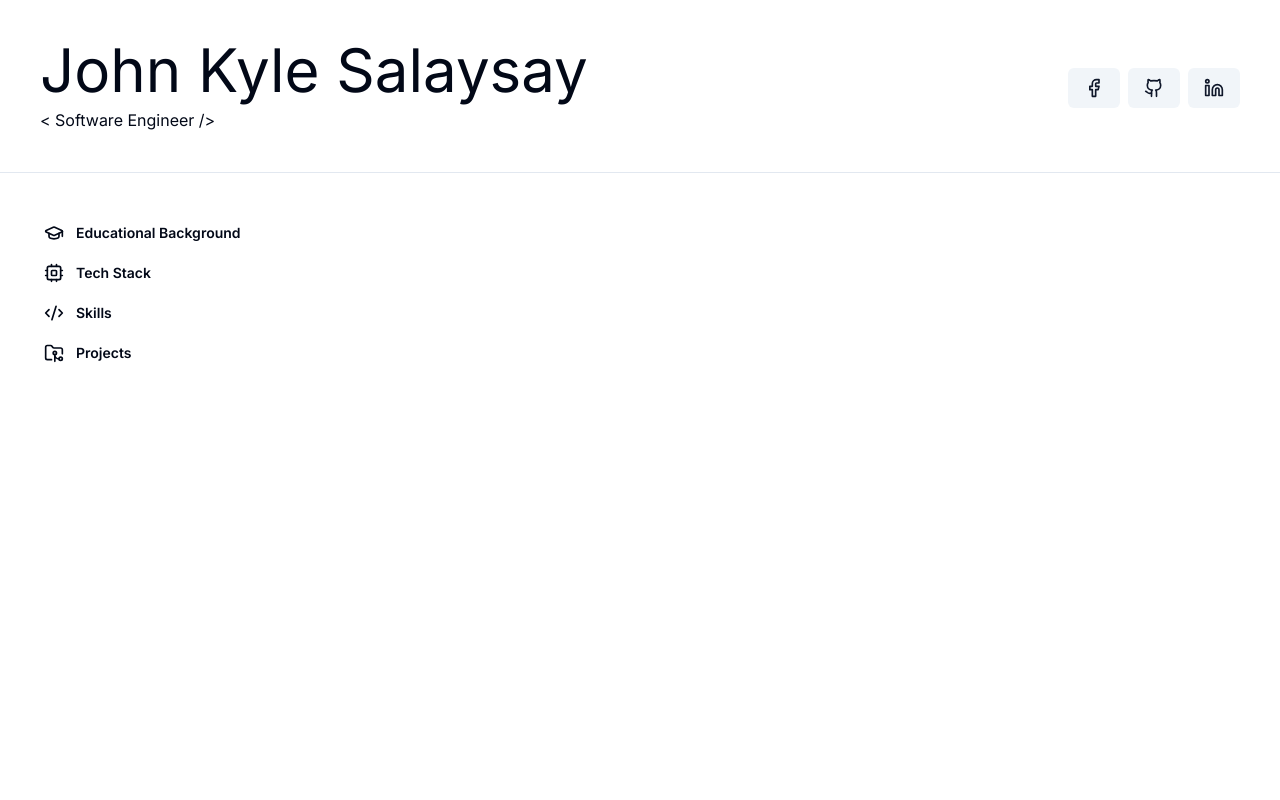
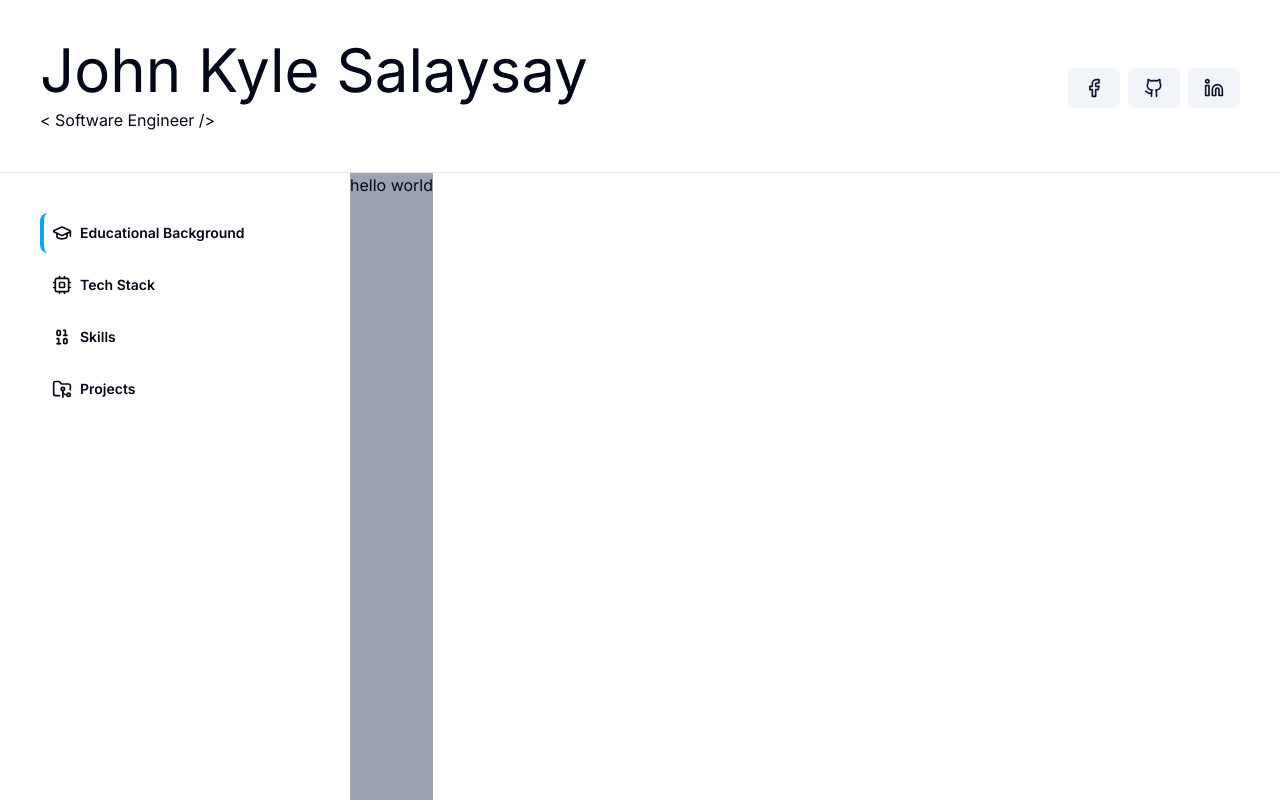
Before and after one commit to foursalaysay/last-portfolio, a Next.js app: page / in a window 1280 px wide. Shown: the top 800 px of the page. Built offline with nearby package versions, Linux system fonts and the light colour scheme.

Commit message:
making portfolio

```diff
--- /dev/null
+++ b/src/app/components/icon.tsx
@@ -0,0 +1,32 @@
+
+import { motion } from 'framer-motion'
+
+import React from 'react'
+
+export default function Icon() {
+
+    const icon = {
+        hidden: {
+          pathLength: 0,
+          fill: "rgba(255, 255, 255, 1)"
+        },
+        visible: {
+          pathLength: 1,
+          fill: "#049fbb"
+        }
+      };
+
+  return (
+    <div>
+        <svg xmlns="http://www.w3.org/2000/svg" viewBox="0 0 100 100">
+            <motion.path
+                d="M25 100V0H15V75L50 100L85 75V0H75V100H65V25L50 40L35 25V100H25ZM85 25V40L65 60V25H85Z"
+                variants={icon}
+                initial="hidden"
+                animate="visible"
+            />
+    </svg>
+
+    </div>
+  )
+}
--- a/src/app/components/main-content.tsx
+++ b/src/app/components/main-content.tsx
@@ -3,9 +3,9 @@ import { ScrollArea } from '@/components/ui/scroll-area'
 
 export default function MainContent() {
   return (
-    <ScrollArea className="w-calc([100vw - 400px]) h-full">
-        <div id='section-1' className='h-96 bg-gray-400 w-full'>
-            <h1   h1>hello world</h1>
+    <>
+        <div id='section-1' className=' bg-gray-400 w-calc([100vw - 350px]) h-screen'>
+            <h1>hello world</h1>
         </div>
         <div id='section-2' className='h-screen bg-orange-400 w-full'>
             <h1>hello world</h1>
@@ -16,6 +16,6 @@ export default function MainContent() {
         <div id='section-4' className='h-screen bg-orange-400 w-full'>
             <h1>hello world</h1>
         </div>
-    </ScrollArea>
+    </>
   )
 }
--- a/src/app/components/sidecontent.tsx
+++ b/src/app/components/sidecontent.tsx
@@ -1,7 +1,12 @@
-import React from 'react';
-import { GraduationCap, Cpu, CodeXml, FolderGit2, LucideIcon } from 'lucide-react';
 
-import { Link, animateScroll as scroll } from "react-scroll";
+import React, { useState, useEffect } from 'react';
+import { GraduationCap, Cpu, Binary , FolderGit2, LucideIcon } from 'lucide-react';
+
+import { Link } from "react-scroll";
+import { motion } from 'framer-motion'
+import { Secular_One } from 'next/font/google';
+
+
 
 export interface sideCProps {
   sideCProps: sideCType[];
@@ -30,7 +35,7 @@ const sidecons: sideCType[] = [
   {
     id: 3,
     sideC: 'Skills',
-    DashIcon: CodeXml,
+    DashIcon: Binary ,
     secName :"section-3"
   },
   {
@@ -42,31 +47,46 @@ const sidecons: sideCType[] = [
 ];
 
 export default function SideContent() {
+
+  const [ activeLink, setActiveLink ] = useState<string | null>(null);
+
+  useEffect(() => {
+    // Set the first link as active when the component mounts
+    setActiveLink(sidecons[0].secName);
+  }, []);
+
+  const handleClick  = (secName : string ) => {
+    setActiveLink(secName)
+  }
   return (
-      <div className="flex flex-col items-start justify-center p-10">
+    <div className="flex flex-col items-start justify-center p-10 gap-3">
       {sidecons.map(({ id, sideC, DashIcon, secName }) => (
-        // activeClass="active"
-        // to="section1"
-        // spy={true}
-        // smooth={true}
-        // offset={-70}
-        // duration={500}
-
+        <motion.div
+        key={id} className="flex flex-row h-10 w-full" whileHover={{x : 20}}>
 
           <Link
-             key={id}
           to={secName}
           spy={true}
           smooth={true}
           offset={-70}
           duration={500}
-             className="flex flex-row h-10 gap-3 bg-transparent items-center hover:bg-gray-200 p-1 w-3/4 rounded-lg cursor-pointer"
+          activeClass="active" // Apply the active class when the link is active
+          className={`flex flex-row h-full bg-transparent gap-2 items-center p-1 w-full rounded-lg cursor-pointer border-l-4 ${secName === activeLink ? 'border-sky-500' : 'border-transparent'} pl-2`}
+          onClick={() => handleClick(secName)}
+            // to={secName}
+            // spy={true}
+            // smooth={true}
+            // offset={-70}
+            // duration={500}
+            // className="flex flex-row h-full bg-transparent items-center hover:bg-gray-200 p-1 w-full rounded-lg cursor-pointer"
+            //  // Apply hover effect using Framer Motion directly to the Link
           >
+
                 <DashIcon size={20} />
                 <h5 className='font-semibold text-sm'>{sideC}</h5>
+
           </Link>
-
-
+        </motion.div>
       ))}
     </div>
   );
--- a/src/app/page.tsx
+++ b/src/app/page.tsx
@@ -9,22 +9,43 @@ import MainContent from "./components/main-content";
 import { Separator } from "@/components/ui/separator";
 import { ScrollArea } from "@/components/ui/scroll-area";
 
+import { Element } from "react-scroll";
+
 
 export default function Home() {
   return (
+
+    // <div className="w-screen h-screen flex flex-col overflow-hidden">
+    //   <div className="h-[172px] w-screen">
+    //     <NewHeader />
+    //   </div>
+    //     <Separator />
+    //   <div className="w-screen h-calc([100vh - 172px]) flex flex-row">
+    //     <div className="w-[350px] h-full">
+    //       <SideContent />
+    //     </div>
+    //     <ScrollArea className="w-calc([100vw - 350px]) h-full">
+    //         <MainContent />
+    //     </ScrollArea>
+    //   </div>
+    // </div>
 <div className="w-screen h-screen flex flex-col">
   <div className="h-[172px] w-screen">
     <NewHeader />
   </div>
   <Separator />
-      <div className="w-screen h-calc([100vh - 172px])">
-        <div className="w-[400px] h-full">
+  <div className="w-screen h-calc([100vh - 172px]) flex flex-row">
+    <div className="w-[350px] h-full">
+      {/* Wrapped SideContent with Element to make it stationary */}
+      <Element name="sideContent" className="sticky top-0 h-full overflow-y-auto">
         <SideContent />
+      </Element>
     </div>
-          <div className="w-calc([100vw - 400px]) h-full">
+    <ScrollArea className="w-calc([100vw - 350px]) h-full">
       <MainContent />
+    </ScrollArea>
   </div>
 </div>
-    </div>
+
   );
 }
```
Lines whose indentation alone changed are shown as unchanged.
